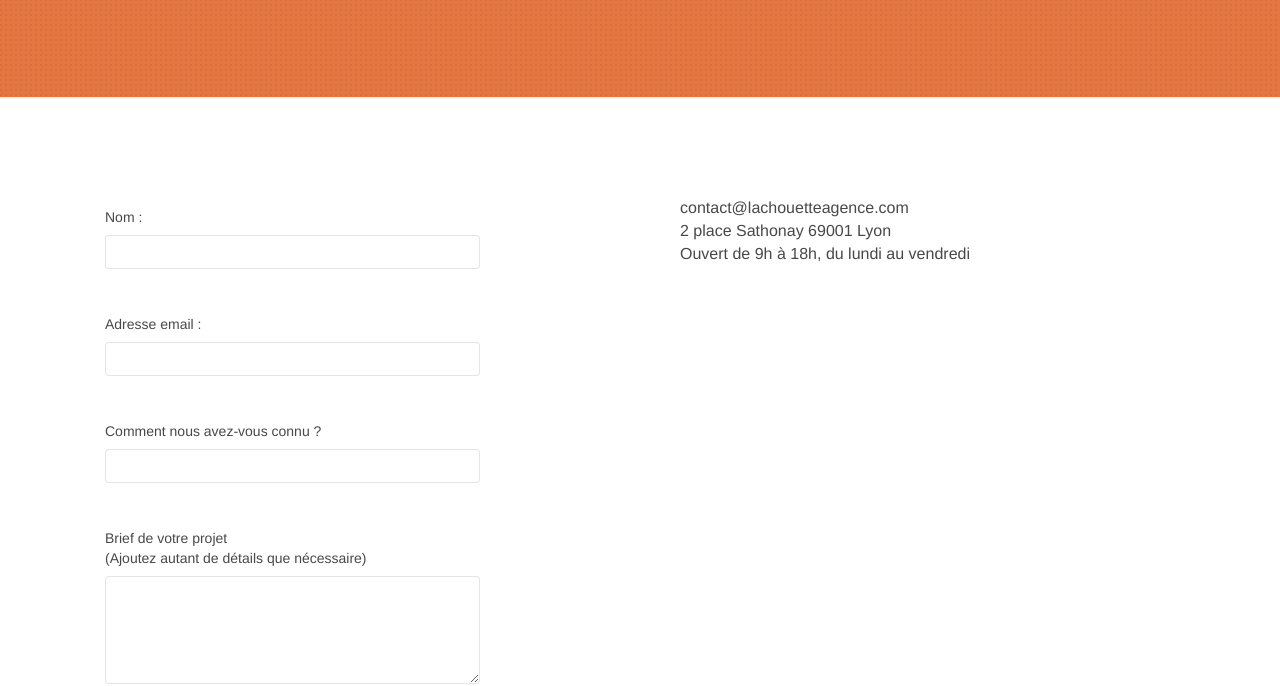
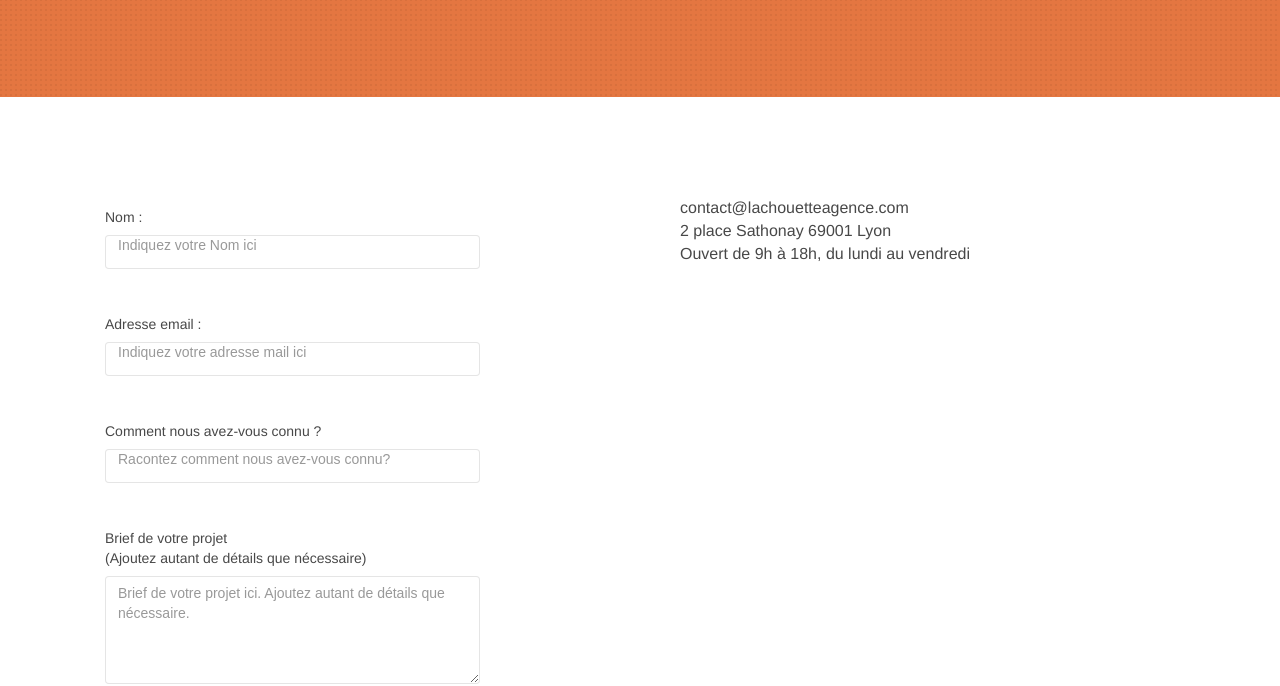
Before and after one commit to Maite-btlr/MaiteBoutillier_4_03122020, a plain HTML site: page page2.html in a window 1280 px wide. Shown: the part 303-989 px from the top of the page. Drawn offline with nearby package versions, Linux system fonts and the light colour scheme; files that its build step writes are made by us from their sources; a script that the page names is missing.

Commit message:
placeholder

```diff
--- a/page2.html
+++ b/page2.html
@@ -80,25 +80,25 @@
 						<label>
 							Nom :
 						</label>
-						<input id="name" class="form-control" required="" name="nom" />
+						<input id="name" class="form-control" placeholder="Indiquez votre Nom ici" required/>
 					</div>
 					<div class="form-group">
 						<label>
 							Adresse email :
 						</label>
-						<input id="email" class="form-control" type="email" required="" name="email" />
+						<input id="email" class="form-control" type="email" placeholder="Indiquez votre adresse mail ici" required  />
 					</div>
 					<div class="form-group">
 						<label>
 							Comment nous avez-vous connu ?
 						</label>
-						<input class="form-control" type="email" required id="input_504" name="comment nous avez-vous connu?" />
+						<input class="form-control" type="email" required id="input_504" placeholder="Racontez comment nous avez-vous connu?" />
 					</div>
 					<div class="form-group">
 						<label>
 							Brief de votre projet<br>
 						 (Ajoutez autant de détails que nécessaire)<br>
-						</label><textarea id="message" class="form-control" rows="4" cols="50" required="" name="brief de votre projet"></textarea>
+						</label><textarea id="message" class="form-control" rows="4" cols="50" required="" placeholder="Brief de votre projet ici. Ajoutez autant de détails que nécessaire. "></textarea>
 					</div>
 					<button class="bloc-button btn btn-lg btn-block cta-hero btn-atomic-tangerine" type="submit">
 						Envoyer
--- a/style.css
+++ b/style.css
@@ -512,6 +512,7 @@ button {
 .form-control {
     border-color: rgba(0, 0, 0, .1);
     box-shadow: none;
+    font-family: Arial, Helvetica, sans-serif;
 }
 
 .scrollToTop {
```
